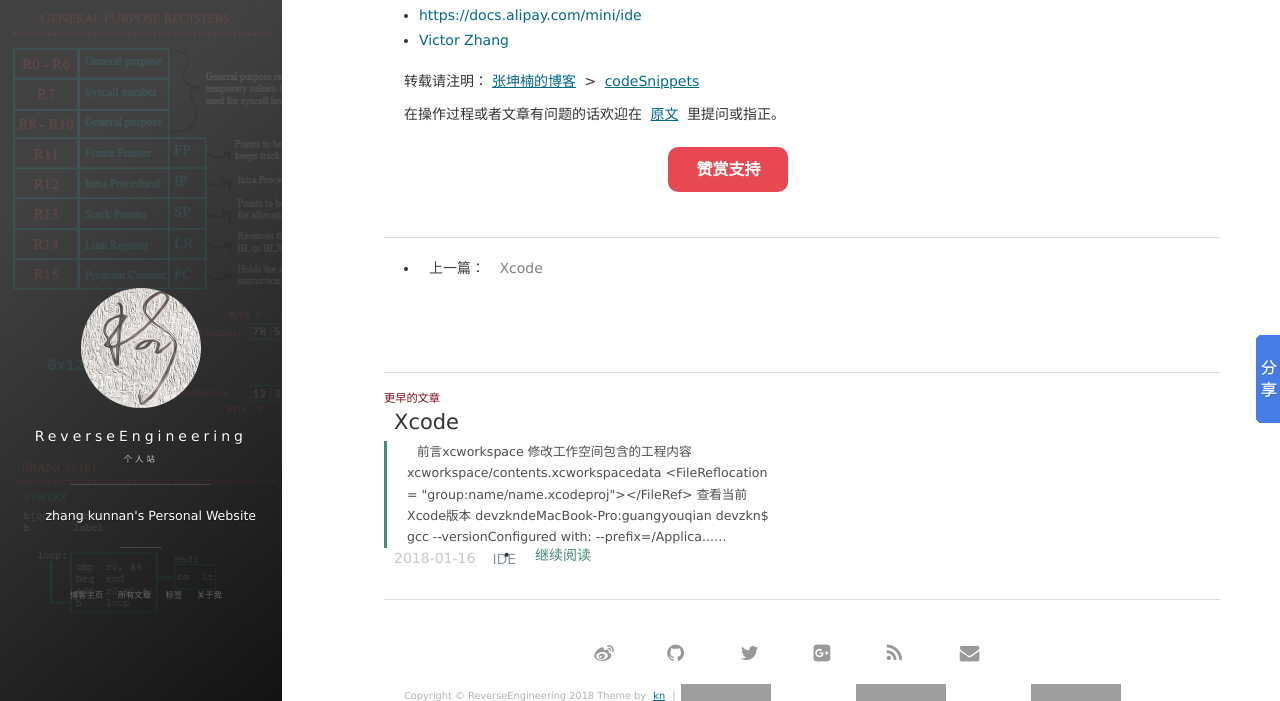
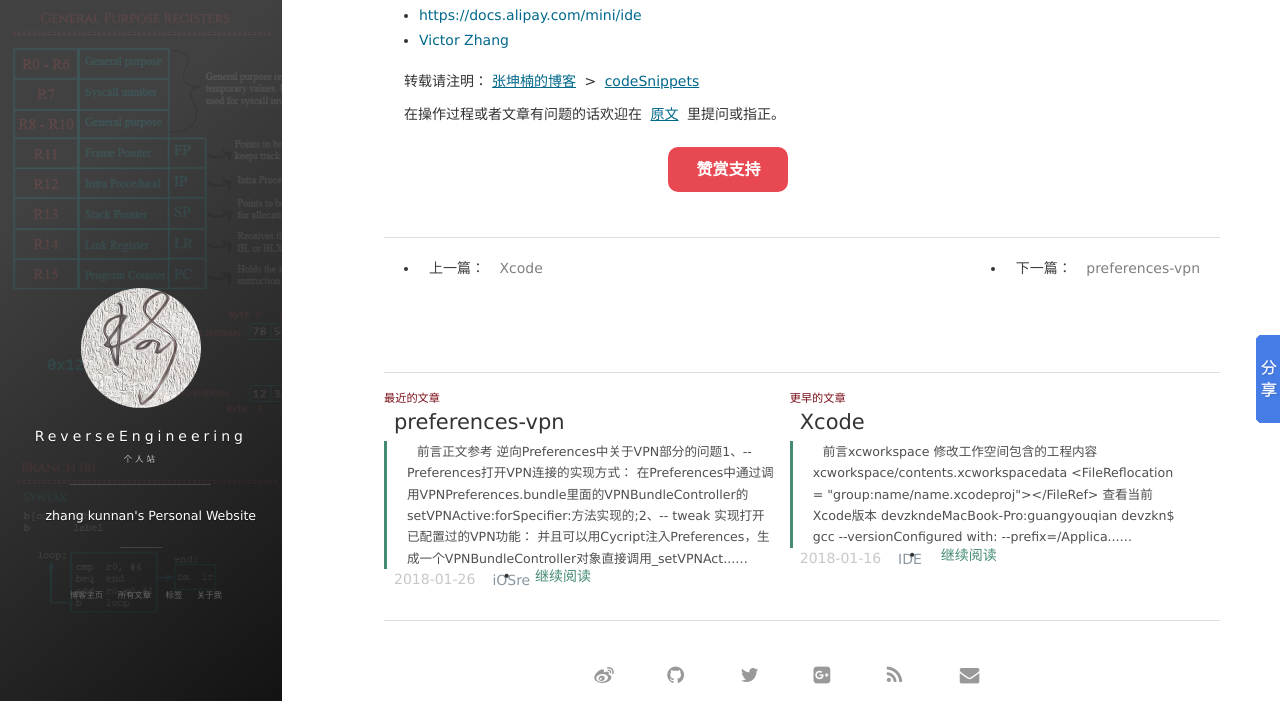
Before and after one commit to zhangkn/zhangkn.github.io, a Jekyll site: the page built from _posts/2018-01-21-codeSnippets.md, in a window 1280 px wide and 900 px high, scrolled down 686 px, cut to the strip 0-701 px from the top of the window. Built offline with Jekyll 4.4.1, drawn with Linux system fonts in a browser that asks for light colours; nearby versions of some CDN libraries; comment, search, counter and statistics services are not loaded; grey boxes are pictures that could not be loaded.

Commit message:
preferences-vpn

````diff
--- /dev/null
+++ b/_posts/2018-01-26-preferences-vpn.md
@@ -0,0 +1,37 @@
+---
+layout: post
+title: preferences-vpn
+date: 2018-01-26
+tag: iOSre
+site: https://zhangkn.github.io
+---
+
+
+### 前言
+
+### 正文
+
+
+
+###  参考
+- [逆向Preferences中关于VPN部分的问题](http://bbs.iosre.com/t/preferences-vpn/5000)
+
+```
+1、-- Preferences打开VPN连接的实现方式：
+ 在Preferences中通过调用VPNPreferences.bundle里面的VPNBundleController的setVPNActive:forSpecifier:方法实现的;
+2、-- tweak 实现打开已配置过的VPN功能：
+ 并且可以用Cycript注入Preferences，生成一个VPNBundleController对象直接调用_setVPNActive:打开已配置过的VPN
+3、---VPNBundleController实例的创建：
+ 通过VPNBundleController的initWithParentListController:方法可以拿到一个VPNBundleController实例去调用_setVPNActive:方法。
+4、创建要在Preferences, 切换可以在SB：
+ 缺乏头文件引入，可以使用  VPNBundleController = [[objc_getClass("VPNBundleController") alloc] initWithParentListController:nil]; 实现
+5、--SBVPNConnectionChangedNotification 监听"VPNConnectionStatusChanged"消息
+```
+
+- [/preferences-vpn](http://bbs.iosre.com/t/preferences-vpn/5000/3)
+- [SetVpn.m](https://github.com/I-SpongeBob/iosre/blob/1b4d46d9523fd9562e46d97653f6f622b39afb9f/iosre/VPN/setvpna/setvpntest/SetVpn.m)
+- [VPNPreferences-Structs.h](https://github.com/CPDigitalDarkroom/iOS9-SpringBoard-Headers/blob/a11be523d5644a178614585ff57f9638300c2cc0/System/Library/PreferenceBundles/VPNPreferences.bundle/VPNPreferences-Structs.h)
+- [iOS-10.1.1-Headers](https://github.com/zhangkn/iOS-10.1.1-Headers)
+- [ManualVPN](https://github.com/Naville/ManualVPN/blob/8570c5fefae1fdbe9f6ef0c485bd69dee0124b36/Tweak.xm)
+- [smyvpn](https://github.com/yangzhenglun/hookPro/blob/4eba639a395935dde190419459e54f011fa00e42/smyvpn/Tweak.xm)
+- [https://github.com/yangzhenglun/hookPro/blob/4eba639a395935dde190419459e54f011fa00e42/smyvpn/Tweak.xm](http://bbs.iosre.com/t/app-deb/4869)
````
Also changed, not shown: _posts/2018-01-16-Xcode.md (+40 -0 lines).
